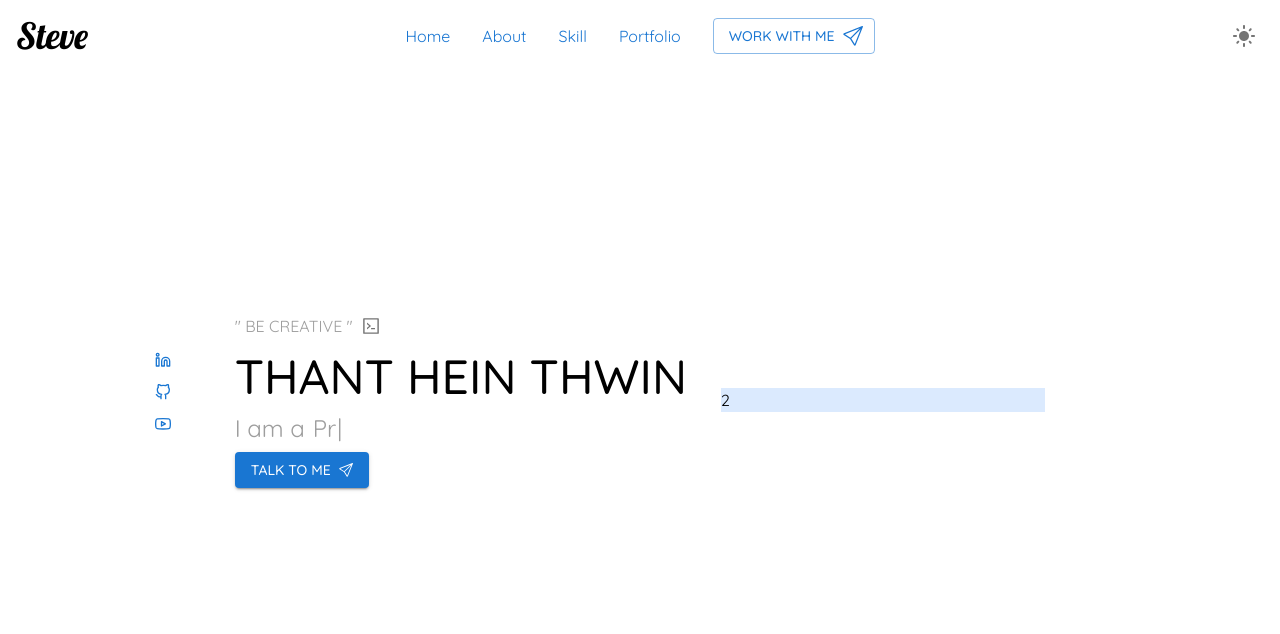
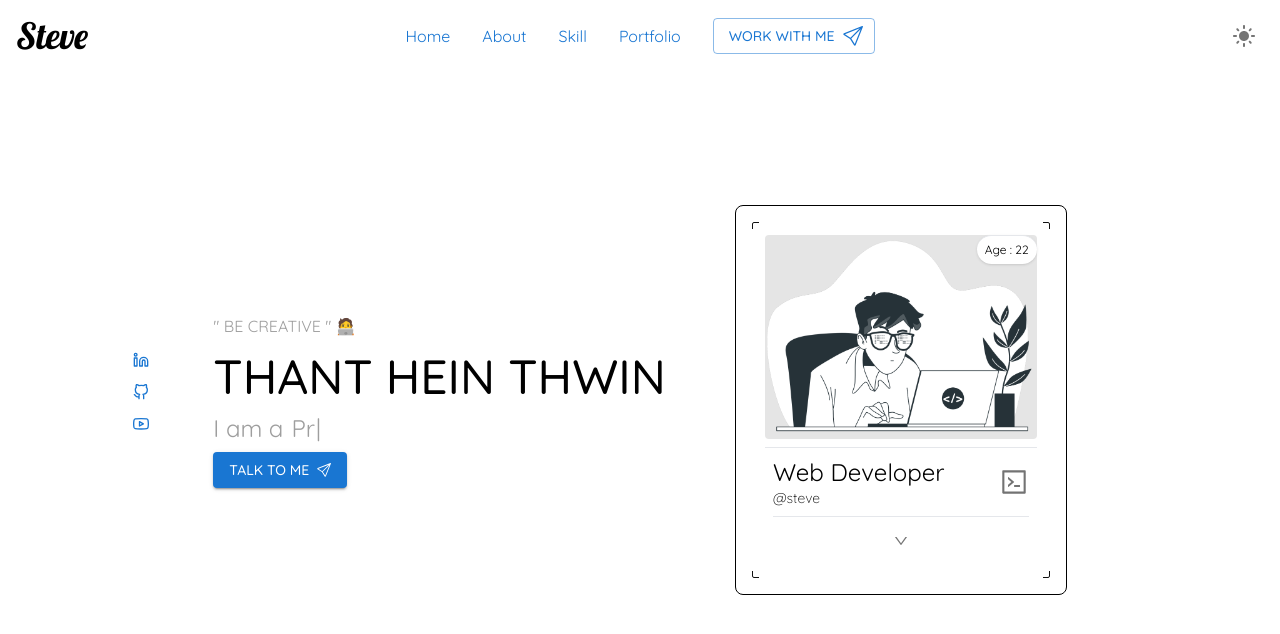
Before and after one commit to thantheinthwin/thantheinthwin.github.io, a Next.js app: page / in a window 1280 px wide. Shown: the top 634 px of the page. Built offline with nearby package versions, Linux system fonts and the light colour scheme.

Commit message:
home page finalized

```diff
--- a/package.json
+++ b/package.json
@@ -17,6 +17,7 @@
     "eslint": "8.39.0",
     "eslint-config-next": "13.3.1",
     "framer-motion": "^10.12.4",
+    "moment": "^2.29.4",
     "next": "13.3.1",
     "postcss": "8.4.23",
     "react": "18.2.0",
--- /dev/null
+++ b/public/assets/images/index.js
@@ -0,0 +1 @@
+export { default as GeekPic } from './Coding-bro.png'
--- a/src/pages/components/About.jsx
+++ b/src/pages/components/About.jsx
@@ -5,7 +5,7 @@ const About = forwardRef((state, ref) => {
   return (
     <motion.section
       id="about"
-      className="relative p-4 snap-start"
+      className="relative p-8 snap-start"
     >
       <div ref={ref} className='flex items-center justify-center w-full h-full bg-blue-50'>About</div>
       {/* {console.log("About : ", state)} */}
--- a/src/pages/components/Contact.jsx
+++ b/src/pages/components/Contact.jsx
@@ -5,7 +5,7 @@ const Contact = forwardRef((state, ref) => {
   return (
     <motion.section
       id="contact"
-      className="relative p-4 snap-start"
+      className="relative p-8 snap-start"
     >
       <div ref={ref} className='flex items-center justify-center w-full h-full bg-blue-50'>Contact</div>
     </motion.section>
--- a/src/pages/components/Home.jsx
+++ b/src/pages/components/Home.jsx
@@ -1,12 +1,16 @@
-import React, { forwardRef } from 'react'
+import React, { forwardRef, useState } from 'react'
 
-import { motion } from 'framer-motion';
-import { Button, Link, Typography } from '@mui/material';
+import { AnimatePresence, motion } from 'framer-motion';
+import { Button, IconButton, Link, Typography } from '@mui/material';
 import TypeWriter from 'typewriter-effect'
 
-import { AiOutlineCode } from 'react-icons/ai'
+import { AiOutlineCode, AiOutlineDown, AiOutlineUp } from 'react-icons/ai'
 import { FiGithub, FiLinkedin, FiYoutube } from 'react-icons/fi'
 import { BsSend } from 'react-icons/bs';
+
+import { GeekPic } from '../../../public/assets/images';
+import Image from 'next/image';
+import moment from 'moment/moment';
 
 const Home = forwardRef((state, ref) => {
   const socialLinks = [
@@ -24,37 +28,141 @@ const Home = forwardRef((state, ref) => {
     }
   ]
 
+  // Finding age using moment.js
+  const birthdate = '2000-11-01';
+  const age = moment().diff(birthdate, 'year');
+
+  const [moreInfo, setMoreInfo] = useState(false);
+
+  const info = ['MERN Stack', 'NextJs', 'PHP', 'Python', 'Jquery', 'C', 'C#', 'Java', 'Firebase', 'MySql', 'MariaDB', 'Git', 'Unity', 'Tailwind', 'Material UI', 'Bootstrap 5'];
+
   return (
     <motion.section
       id="home"
-      className="relative grid grid-cols-12 p-8 bg-white snap-start dark:bg-neutral-700"
+      className="relative grid grid-cols-12 bg-white snap-start dark:bg-neutral-700"
     >
-      <div ref={ref} className='grid justify-center grid-cols-1 col-span-full md:col-span-10 md:col-start-2 lg:col-span-8 lg:col-start-3 dark:text-white md:grid-cols-5'>
+      <div
+        ref={ref}
+        className="grid justify-center grid-cols-1 col-span-10 col-start-2 gap-4 lg:col-span-8 lg:col-start-3 dark:text-white md:grid-cols-6 lg:grid-cols-5"
+      >
         {/* First div */}
-        <div className='relative grid self-start col-span-1 gap-2 md:col-span-3 md:self-center'>
-          <div className='flex items-center gap-2'>
-            <Typography variant='subtitle1' sx={{ textTransform: 'uppercase', color: 'grey.500' }}>" be creative "</Typography>
-            <AiOutlineCode className='text-xl text-neutral-500 dark:text-neutral-400'/>
-          </div>
-          <Typography variant='h3' sx={{ textTransform: 'uppercase', fontWeight: 'medium' }}>Thant Hein Thwin</Typography>
-          <Typography variant='h5' sx={{ color: 'grey.500' }} className='flex gap-2'>
+        <div className="relative grid self-start col-span-1 gap-2 md:col-span-3 md:self-center">
+          <Typography
+            variant="subtitle1"
+            sx={{ textTransform: "uppercase", color: "grey.500" }}
+          >
+            " be creative " 🧑‍💻
+          </Typography>
+          <Typography
+            variant="h3"
+            sx={{ textTransform: "uppercase", fontWeight: "medium" }}
+          >
+            Thant Hein Thwin
+          </Typography>
+          <Typography
+            variant="h5"
+            sx={{ color: "grey.500" }}
+            className="flex gap-2"
+          >
             I am a
-            <TypeWriter options={{
-              strings: ['Web Developer', 'Programmer', 'Graphic Designer'],
-              autoStart: true,
-              loop: true,
-            }}/>
+            <TypeWriter
+              options={{
+                strings: ["Web Developer", "Programmer", "Graphic Designer"],
+                autoStart: true,
+                loop: true,
+              }}
+            />
           </Typography>
-          <Button className='gap-2 mt-10 bg-black rounded-md shadow-none hover:bg-black hover:shadow-none dark:bg-white w-max' variant='contained'>Talk to me<BsSend/></Button>
-          <div className='absolute flex-col hidden gap-4 md:flex top-10 -left-14 lg:-left-20'>
-            {socialLinks.map((item, i) => <Link key={i} href={item.link} className='text-black md:text-2xl lg:text-3xl dark:text-white'>{item.icon}</Link>)}
+          <Button
+            className="gap-2 mt-4 bg-black rounded-md shadow-none md:mt-10 hover:bg-black hover:shadow-none dark:bg-white w-max"
+            variant="contained"
+          >
+            Talk to me
+            <BsSend />
+          </Button>
+
+          {/* Social Links */}
+          <div className="absolute flex-col hidden gap-4 md:flex top-10 -left-14 lg:-left-20">
+            {socialLinks.map((item, i) => (
+              <Link
+                key={i}
+                href={item.link}
+                className="text-black md:text-2xl lg:text-3xl dark:text-white"
+              >
+                {item.icon}
+              </Link>
+            ))}
           </div>
         </div>
+
         {/* Second div */}
-        <div className='self-end order-first col-span-1 bg-blue-100 md:self-center md:order-none md:col-span-2'>2</div>
+        <div className="flex flex-row self-end justify-center order-first w-2/3 col-span-1 md:w-full md:self-center md:order-none md:col-span-3 lg:col-span-2">
+          <div className="p-2 transition-all border border-black rounded-lg lg:p-4 dark:border-white md:pb-6">
+            <div className="p-1 corner-border dark:border-white dark:before:bg-neutral-700 dark:after:bg-neutral-700 lg:p-3">
+              <div className="relative z-10 grid gap-2 divide-y">
+                <Image
+                  src={GeekPic}
+                  alt='GeekPic'
+                  className="object-cover rounded bg-neutral-200 dark:bg-neutral-600"
+                />
+                <Typography
+                  variant="caption"
+                  className="absolute left-0 right-0 hidden px-2 py-1 m-auto bg-white rounded-full shadow lg:left-auto lg:bottom-auto w-max -bottom-5 lg:right-0 lg:m-2 dark:bg-neutral-400 md:flex"
+                >
+                  Age : {age}
+                </Typography>
+                <div className="hidden gap-2 px-2 pt-2 divide-y lg:grid">
+                  <div className="flex items-center justify-between">
+                    <div>
+                      <Typography variant="h5">Web Developer</Typography>
+                      <Typography variant="body2" sx={{ fontWeight: "light" }}>
+                        @steve
+                      </Typography>
+                    </div>
+                    <AiOutlineCode className="text-3xl text-neutral-500 dark:text-neutral-400" />
+                  </div>
+                  <div>
+                    <AnimatePresence>
+                    {moreInfo && <motion.div
+                      initial={{ height: 0, opacity: 0 }}
+                      animate={{ height: 'auto', opacity: 1 }}
+                      exit={{ height: 0, opacity: 0, transition: {duration: 0.25} }}
+                      transition={{ duration: 0.5 }}
+                      className='grid grid-cols-2 gap-1 pt-2'
+                    >
+                      {info.map((item, i) =>
+                        <Typography key={i} variant='caption' className='col-span-1 text-neutral-600 dark:text-neutral-300'>{item}</Typography>
+                      )}
+                      </motion.div>
+                    }
+                    </AnimatePresence>
+                    <div className='flex flex-row-reverse items-center justify-center py-2'>
+                      <IconButton onClick={() => setMoreInfo(!moreInfo)} sx={{fontSize: '1rem'}}>
+                        {!moreInfo
+                        ? <AiOutlineDown/>
+                        : <AiOutlineUp/>
+                        }
+                      </IconButton>
+                    </div>
+                  </div>
+                </div>
+              </div>
+            </div>
+          </div>
+        </div>
       </div>
-      <div className='absolute flex flex-col gap-4 bottom-24 right-8 md:hidden'>
-        {socialLinks.map((item, i) => <Link key={i} href={item.link} className='text-3xl text-black dark:text-white'>{item.icon}</Link>)}
+
+      {/* Social Links for mobile view */}
+      <div className="absolute flex flex-col gap-4 bottom-24 right-8 md:hidden">
+        {socialLinks.map((item, i) => (
+          <Link
+            key={i}
+            href={item.link}
+            className="text-3xl text-black dark:text-white"
+          >
+            {item.icon}
+          </Link>
+        ))}
       </div>
     </motion.section>
   );
--- a/src/pages/components/NavBar.jsx
+++ b/src/pages/components/NavBar.jsx
@@ -104,6 +104,8 @@ const NavBar = (location) => {
           </Grid>
         </Grid>
       </div>
+
+      {/* Sidebar */}
       <div className="fixed top-0 z-10 flex flex-col items-center justify-between h-screen w-14 md:hidden">
         <div className="flex flex-col items-center w-full pt-5 h-1/6">
           <IconButton variant="text" onClick={() => setMenuOpen(!menuOpen)}>
@@ -111,7 +113,7 @@ const NavBar = (location) => {
           </IconButton>
         </div>
         <div className="flex flex-col items-center justify-center w-full h-2/6">
-          <span className="-rotate-90">
+          <span className="-mb-8 -rotate-90">
             <Chip label={location?.location} variant="outlined" />
           </span>
         </div>
--- a/src/pages/components/Portfolio.jsx
+++ b/src/pages/components/Portfolio.jsx
@@ -5,7 +5,7 @@ const Portfolio = forwardRef((state, ref) => {
   return (
     <motion.section
       id="portfolio"
-      className="relative p-4 snap-start"
+      className="relative p-8 snap-start"
     >
       <div ref={ref} className='flex items-center justify-center w-full h-full bg-blue-50'>Portfolio</div>
     </motion.section>
--- a/src/pages/components/Skill.jsx
+++ b/src/pages/components/Skill.jsx
@@ -5,7 +5,7 @@ const Skill = forwardRef((state, ref) => {
   return (
     <motion.section
       id="skill"
-      className="relative p-4 snap-start"
+      className="relative p-8 snap-start"
     >
       <div ref={ref} className='flex items-center justify-center w-full h-full bg-blue-50'>Skill</div>
     </motion.section>
--- a/src/styles/globals.css
+++ b/src/styles/globals.css
@@ -29,3 +29,33 @@ section{
     width: 100vw;
     height: 100vh;
 }
+
+/* Corner border */
+div.corner-border{
+    display: inline-block;
+    position: relative;
+    border: 1px solid #111;
+    border-radius: 0.125rem;
+}
+
+div.corner-border::before{
+    content: '';
+    position: absolute;
+    top: 6px;
+    left: -2px;
+    width: calc(100% + 4px);
+    height: calc(100% - 12px);
+    background: #fff;
+    transform: scaleY(1);
+}
+
+div.corner-border::after{
+    content: '';
+    position: absolute;
+    left: 6px;
+    top: -2px;
+    height: calc(100% + 4px);
+    width: calc(100% - 12px);
+    background: #fff;
+    transform: scaleY(1);
+}
```
Also changed, not shown: public/assets/images/Coding-bro.png (added), 1 other file (tests, documents, lock files or other folders).
